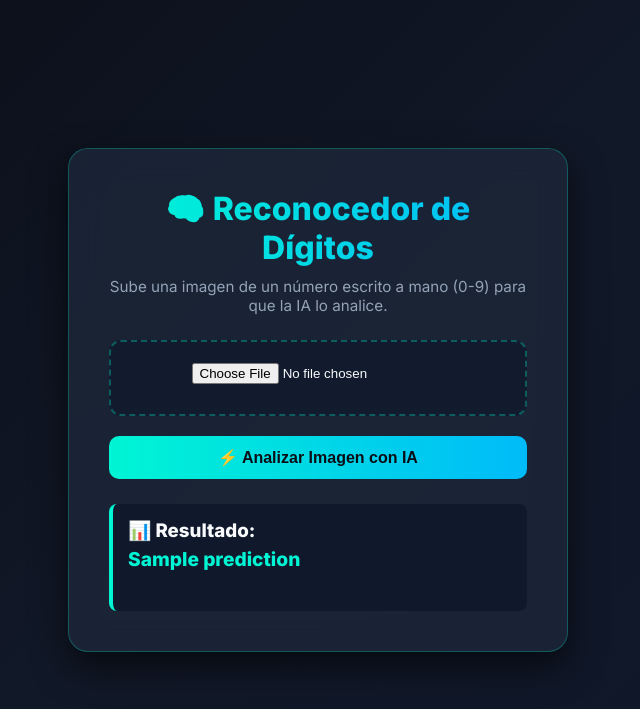
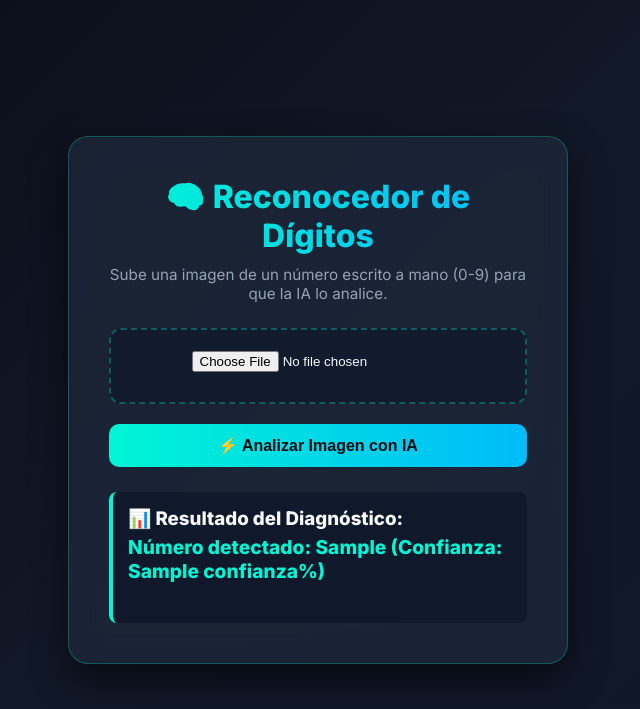
Before and after one commit to danielprox2/webdaniel, a Flask app: template templates/index.html in a window 1280 px wide. Shown: the top 709 px of the page, without its empty margins (322-962 px from the left). Run offline with Flask 3, Linux system fonts and the light colour scheme; the template is opened without the code that fills it: most values are stand-ins (such as "Sample title", 1, 10 or a date in 2020).

Commit message:
Update index.html

```diff
--- a/templates/index.html
+++ b/templates/index.html
@@ -49,7 +49,7 @@
             margin-bottom: 20px;
         }
         input[type="file"] { color: #f8fafc; margin-bottom: 10px; }
-        button, input[type="submit"] {
+        button {
             background: linear-gradient(90deg, #00f5d4, #00bbf9);
             color: #090d16;
             font-weight: 800;
@@ -61,7 +61,7 @@
             width: 100%;
             transition: transform 0.2s;
         }
-        button:hover, input[type="submit"]:hover { transform: translateY(-2px); }
+        button:hover { transform: translateY(-2px); }
         .resultado-card {
             margin-top: 25px;
             background: rgba(15, 23, 42, 0.8);
@@ -77,23 +77,20 @@
         <h1>🧠 Reconocedor de Dígitos</h1>
         <p>Sube una imagen de un número escrito a mano (0-9) para que la IA lo analice.</p>
 
-        <!-- Formulario sin action estricto para que Flask lo reciba en su ruta actual -->
-        <form method="POST" enctype="multipart/form-data">
+        <!-- Apunta directo a /predecir y usa name="imagen" como lo exige el app.py del profe -->
+        <form action="/predecir" method="POST" enctype="multipart/form-data">
             <div class="upload-box">
-                <input type="file" name="file" required>
+                <input type="file" name="imagen" required>
             </div>
-            <input type="submit" value="⚡ Analizar Imagen con IA">
+            <button type="submit">⚡ Analizar Imagen con IA</button>
         </form>
 
-        {% if prediction %}
+        {% if numero_predicho is not none %}
         <div class="resultado-card">
-            <h3>📊 Resultado:</h3>
-            <p style="color: #00f5d4; font-size: 1.2rem; font-weight: bold; margin-top: 5px;">{{ prediction }}</p>
-        </div>
-        {% elif resultado %}
-        <div class="resultado-card">
-            <h3>📊 Resultado:</h3>
-            <p style="color: #00f5d4; font-size: 1.2rem; font-weight: bold; margin-top: 5px;">{{ resultado }}</p>
+            <h3>📊 Resultado del Diagnóstico:</h3>
+            <p style="color: #00f5d4; font-size: 1.2rem; font-weight: bold; margin-top: 5px;">
+                Número detectado: {{ numero_predicho }} (Confianza: {{ confianza }}%)
+            </p>
         </div>
         {% endif %}
     </div>
```
